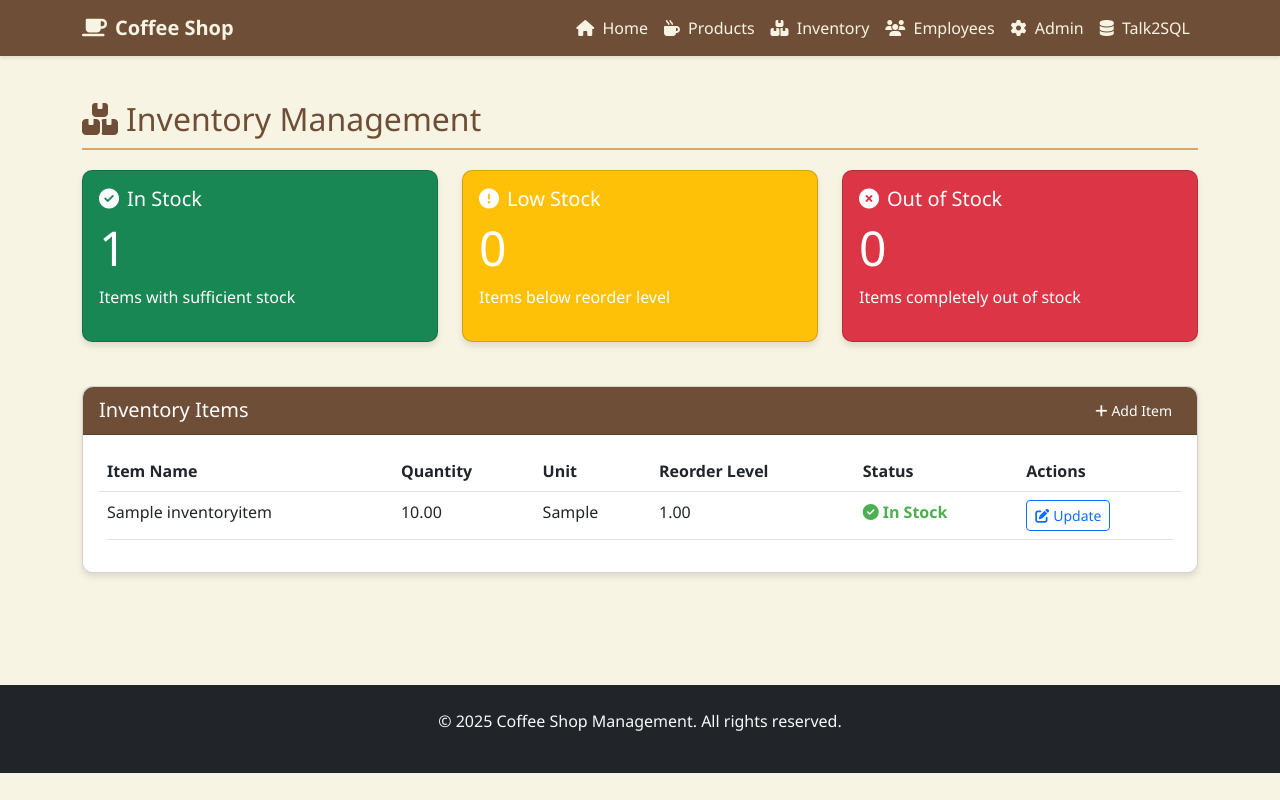
After one commit to Har2yQn78/chatbotDjango, a Django app: page /coffeshop/inventory/ in a window 1280 px wide. The commit adds this page. Run offline with Django 5.2, Linux system fonts and the light colour scheme; tables that the repository leaves empty hold one stand-in row (values such as "Sample post"); parts of the project's set-up code (start-up, migrations or seed data) failed here and were passed over.

Commit message:
update the UI

```diff
--- /dev/null
+++ b/src/coffeshop/urls.py
@@ -0,0 +1,13 @@
+from django.urls import path
+from . import views
+
+app_name = 'coffeshop'
+
+urlpatterns = [
+    path('', views.index, name='index'),
+    path('products/', views.product_list, name='product_list'),
+    path('products/<int:product_id>/', views.product_detail, name='product_detail'),
+    path('inventory/', views.inventory_list, name='inventory_list'),
+    path('inventory/update/<int:item_id>/', views.update_inventory, name='update_inventory'),
+    path('employees/', views.employee_list, name='employee_list'),
+]
--- a/src/coffeshop/views.py
+++ b/src/coffeshop/views.py
@@ -1,3 +1,107 @@
-from django.shortcuts import render
+from django.shortcuts import render, get_object_or_404, redirect
+from django.contrib.auth.decorators import login_required
+from django.db.models import Sum, Count, F
+from .models import (
+    EmployeeRole, Employee, ProductType,
+    Product, InventoryItem, ProductInventoryRequirement
+)
 
-# Create your views here.
+def index(request):
+    """Home page view for the coffee shop."""
+    context = {
+        'product_count': Product.objects.filter(is_available=True).count(),
+        'employee_count': Employee.objects.filter(is_active=True).count(),
+        'inventory_low': InventoryItem.objects.filter(quantity__lt=Sum('reorder_level')).count(),
+    }
+    return render(request, 'coffeshop/index.html', context)
+
+@login_required
+def product_list(request):
+    """View all products with filtering options."""
+    products = Product.objects.all()
+    product_types = ProductType.objects.all()
+
+    # Filter by product type if specified
+    product_type_id = request.GET.get('type')
+    if product_type_id:
+        products = products.filter(product_type_id=product_type_id)
+
+    # Filter by availability
+    availability = request.GET.get('available')
+    if availability:
+        is_available = availability == 'true'
+        products = products.filter(is_available=is_available)
+
+    context = {
+        'products': products,
+        'product_types': product_types,
+    }
+    return render(request, 'coffeshop/product_list.html', context)
+
+def product_detail(request, product_id):
+    """View details of a specific product."""
+    product = get_object_or_404(Product, id=product_id)
+    requirements = product.inventory_requirements.all()
+
+    context = {
+        'product': product,
+        'requirements': requirements,
+    }
+    return render(request, 'coffeshop/product_detail.html', context)
+
+# Inventory views
+def inventory_list(request):
+    inventory_items = InventoryItem.objects.all()
+    in_stock_count = inventory_items.filter(quantity__gt=F('reorder_level')).count()
+    low_stock_count = inventory_items.filter(quantity__lt=F('reorder_level'), quantity__gt=0).count()
+    out_of_stock_count = inventory_items.filter(quantity__lte=0).count()
+
+    context = {
+        'inventory_items': inventory_items,
+        'in_stock_count': in_stock_count,
+        'low_stock_count': low_stock_count,
+        'out_of_stock_count': out_of_stock_count,
+    }
+
+    return render(request, 'coffeshop/inventory_list.html', context)
+
+@login_required
+def update_inventory(request, item_id):
+    """Update inventory quantity."""
+    if request.method == 'POST':
+        item = get_object_or_404(InventoryItem, id=item_id)
+        try:
+            new_quantity = float(request.POST.get('quantity', 0))
+            item.quantity = new_quantity
+            item.save()
+            return redirect('coffeshop:inventory_list')
+        except ValueError:
+            # Handle invalid input
+            pass
+
+    return redirect('coffeshop:inventory_list')
+
+# Employee views
+@login_required
+def employee_list(request):
+    """View all employees with filtering by role."""
+    employees = Employee.objects.all()
+    roles = EmployeeRole.objects.all()
+
+    # Filter by role if specified
+    role_id = request.GET.get('role')
+    if role_id:
+        employees = employees.filter(role_id=role_id)
+
+    # Filter by active status
+    status = request.GET.get('status')
+    if status:
+        is_active = status == 'active'
+        employees = employees.filter(is_active=is_active)
+
+    context = {
+        'employees': employees,
+        'roles': roles,
+        'admin_url': '/admin/coffeshop/employee/add/',
+    }
+    return render(request, 'coffeshop/employee_list.html', context)
--- a/src/hrhome/urls.py
+++ b/src/hrhome/urls.py
@@ -20,4 +20,5 @@ from django.urls import path, include
 urlpatterns = [
     path('admin/', admin.site.urls),
     path('', include('ragui.urls')),
+    path('coffeshop/', include('coffeshop.urls')),
 ]
--- /dev/null
+++ b/src/ragui/templates/coffeshop/base.html
@@ -0,0 +1,181 @@
+<!DOCTYPE html>
+<html lang="en">
+<head>
+    <meta charset="UTF-8">
+    <meta name="viewport" content="width=device-width, initial-scale=1.0">
+    <title>{% block title %}Coffee Shop Management{% endblock %}</title>
+    <!-- Bootstrap CSS -->
+    <link href="https://cdn.jsdelivr.net/npm/bootstrap@5.3.0/dist/css/bootstrap.min.css" rel="stylesheet">
+    <!-- Font Awesome -->
+    <link rel="stylesheet" href="https://cdnjs.cloudflare.com/ajax/libs/font-awesome/6.4.0/css/all.min.css">
+    <!-- Custom CSS -->
+    <style>
+        :root {
+            --primary-color: #6f4e37;
+            --secondary-color: #d4a76a;
+            --light-color: #f8f4e3;
+            --dark-color: #3c2f2f;
+            --success-color: #4caf50;
+            --warning-color: #ff9800;
+            --danger-color: #f44336;
+        }
+
+        body {
+            background-color: var(--light-color);
+            font-family: 'Segoe UI', Tahoma, Geneva, Verdana, sans-serif;
+        }
+
+        .navbar {
+            background-color: var(--primary-color);
+            box-shadow: 0 2px 4px rgba(0, 0, 0, 0.1);
+        }
+
+        .navbar-brand {
+            font-weight: bold;
+            color: var(--light-color) !important;
+        }
+
+        .nav-link {
+            color: var(--light-color) !important;
+            transition: all 0.3s;
+        }
+
+        .nav-link:hover {
+            color: var(--secondary-color) !important;
+        }
+
+        .card {
+            border-radius: 10px;
+            box-shadow: 0 4px 6px rgba(0, 0, 0, 0.1);
+            transition: transform 0.3s;
+            margin-bottom: 20px;
+        }
+
+        .card:hover {
+            transform: translateY(-5px);
+        }
+
+        .card-header {
+            background-color: var(--primary-color);
+            color: white;
+            border-radius: 10px 10px 0 0 !important;
+        }
+
+        .btn-primary {
+            background-color: var(--primary-color);
+            border-color: var(--primary-color);
+        }
+
+        .btn-primary:hover {
+            background-color: var(--dark-color);
+            border-color: var(--dark-color);
+        }
+
+        .table {
+            background-color: white;
+            border-radius: 10px;
+            overflow: hidden;
+        }
+
+        .status-in-stock {
+            color: var(--success-color);
+            font-weight: bold;
+        }
+
+        .status-low-stock {
+            color: var(--warning-color);
+            font-weight: bold;
+        }
+
+        .status-out-of-stock {
+            color: var(--danger-color);
+            font-weight: bold;
+        }
+
+        .content-wrapper {
+            padding: 20px;
+        }
+
+        .section-title {
+            color: var(--primary-color);
+            margin-bottom: 20px;
+            border-bottom: 2px solid var(--secondary-color);
+            padding-bottom: 10px;
+        }
+    </style>
+    {% block extra_css %}{% endblock %}
+</head>
+<body>
+    <!-- Navigation -->
+    <nav class="navbar navbar-expand-lg navbar-dark">
+        <div class="container">
+            <a class="navbar-brand" href="{% url 'coffeshop:index' %}">
+                <i class="fas fa-coffee me-2"></i>Coffee Shop
+            </a>
+            <button class="navbar-toggler" type="button" data-bs-toggle="collapse" data-bs-target="#navbarNav">
+                <span class="navbar-toggler-icon"></span>
+            </button>
+            <div class="collapse navbar-collapse" id="navbarNav">
+                <ul class="navbar-nav ms-auto">
+                    <li class="nav-item">
+                        <a class="nav-link" href="{% url 'coffeshop:index' %}">
+                            <i class="fas fa-home me-1"></i> Home
+                        </a>
+                    </li>
+                    <li class="nav-item">
+                        <a class="nav-link" href="{% url 'coffeshop:product_list' %}">
+                            <i class="fas fa-mug-hot me-1"></i> Products
+                        </a>
+                    </li>
+                    <li class="nav-item">
+                        <a class="nav-link" href="{% url 'coffeshop:inventory_list' %}">
+                            <i class="fas fa-boxes me-1"></i> Inventory
+                        </a>
+                    </li>
+                    <li class="nav-item">
+                        <a class="nav-link" href="{% url 'coffeshop:employee_list' %}">
+                            <i class="fas fa-users me-1"></i> Employees
+                        </a>
+                    </li>
+                    <li class="nav-item">
+                        <a class="nav-link" href="/admin/">
+                            <i class="fas fa-cog me-1"></i> Admin
+                        </a>
+                    </li>
+                    <li class="nav-item">
+                        <a class="nav-link" href="/">
+                            <i class="fas fa-database me-1"></i> Talk2SQL
+                        </a>
+                    </li>
+                </ul>
+            </div>
+        </div>
+    </nav>
+
+    <!-- Main Content -->
+    <div class="container-fluid">
+        <div class="row">
+            {% block full_content %}
+            <div class="col-12">
+                <div class="content-wrapper">
+                    {% block content %}{% endblock %}
+                </div>
+            </div>
+            {% endblock %}
+        </div>
+    </div>
+
+    <!-- Footer -->
+    <footer class="bg-dark text-light py-4 mt-5">
+        <div class="container text-center">
+            <p>&copy; 2025 Coffee Shop Management. All rights reserved.</p>
+        </div>
+    </footer>
+
+    <!-- Bootstrap JS Bundle with Popper -->
+    <script src="https://cdn.jsdelivr.net/npm/bootstrap@5.3.0/dist/js/bootstrap.bundle.min.js"></script>
+    <!-- Chart.js -->
+    <script src="https://cdn.jsdelivr.net/npm/chart.js"></script>
+    {% block extra_js %}{% endblock %}
+</body>
+</html>
--- /dev/null
+++ b/src/ragui/templates/coffeshop/inventory_list.html
@@ -0,0 +1,122 @@
+{% extends 'coffeshop/base.html' %}
+
+{% block title %}Coffee Shop - Inventory{% endblock %}
+
+{% block content %}
+<div class="container py-4">
+    <h2 class="section-title"><i class="fas fa-boxes me-2"></i>Inventory Management</h2>
+
+    <!-- Inventory Status Summary -->
+    <div class="row mb-4">
+        <div class="col-md-4">
+            <div class="card text-white bg-success">
+                <div class="card-body">
+                    <h5 class="card-title"><i class="fas fa-check-circle me-2"></i>In Stock</h5>
+                    <h2 class="display-5">{{ in_stock_count }}</h2>
+                    <p>Items with sufficient stock</p>
+                </div>
+            </div>
+        </div>
+
+        <div class="col-md-4">
+            <div class="card text-white bg-warning">
+                <div class="card-body">
+                    <h5 class="card-title"><i class="fas fa-exclamation-circle me-2"></i>Low Stock</h5>
+                    <h2 class="display-5">{{ low_stock_count }}</h2>
+                    <p>Items below reorder level</p>
+                </div>
+            </div>
+        </div>
+
+        <div class="col-md-4">
+            <div class="card text-white bg-danger">
+                <div class="card-body">
+                    <h5 class="card-title"><i class="fas fa-times-circle me-2"></i>Out of Stock</h5>
+                    <h2 class="display-5">{{ out_of_stock_count }}</h2>
+                    <p>Items completely out of stock</p>
+                </div>
+            </div>
+        </div>
+    </div>
+
+    <!-- Inventory Table -->
+    <div class="card">
+        <div class="card-header d-flex justify-content-between align-items-center">
+            <h5 class="mb-0">Inventory Items</h5>
+            <a href="/admin/coffeshop/inventoryitem/add/" class="btn btn-sm btn-primary">
+                <i class="fas fa-plus me-1"></i>Add Item
+            </a>
+        </div>
+        <div class="card-body">
+            <div class="table-responsive">
+                <table class="table table-hover">
+                    <thead>
+                        <tr>
+                            <th>Item Name</th>
+                            <th>Quantity</th>
+                            <th>Unit</th>
+                            <th>Reorder Level</th>
+                            <th>Status</th>
+                            <th>Actions</th>
+                        </tr>
+                    </thead>
+                    <tbody>
+                        {% for item in inventory_items %}
+                        <tr>
+                            <td>{{ item.name }}</td>
+                            <td>{{ item.quantity }}</td>
+                            <td>{{ item.unit }}</td>
+                            <td>{{ item.reorder_level }}</td>
+                            <td>
+                                {% if item.quantity <= 0 %}
+                                <span class="status-out-of-stock"><i class="fas fa-times-circle me-1"></i>Out of Stock</span>
+                                {% elif item.quantity < item.reorder_level %}
+                                <span class="status-low-stock"><i class="fas fa-exclamation-circle me-1"></i>Low Stock</span>
+                                {% else %}
+                                <span class="status-in-stock"><i class="fas fa-check-circle me-1"></i>In Stock</span>
+                                {% endif %}
+                            </td>
+                            <td>
+                                <button type="button" class="btn btn-sm btn-outline-primary" data-bs-toggle="modal" data-bs-target="#updateModal{{ item.id }}">
+                                    <i class="fas fa-edit me-1"></i>Update
+                                </button>
+                            </td>
+                        </tr>
+
+                        <!-- Update Modal -->
+                        <div class="modal fade" id="updateModal{{ item.id }}" tabindex="-1" aria-hidden="true">
+                            <div class="modal-dialog">
+                                <div class="modal-content">
+                                    <div class="modal-header">
+                                        <h5 class="modal-title">Update Inventory: {{ item.name }}</h5>
+                                        <button type="button" class="btn-close" data-bs-dismiss="modal" aria-label="Close"></button>
+                                    </div>
+                                    <form action="{% url 'coffeshop:update_inventory' item.id %}" method="post">
+                                        {% csrf_token %}
+                                        <div class="modal-body">
+                                            <div class="mb-3">
+                                                <label for="quantity" class="form-label">New Quantity:</label>
+                                                <input type="number" class="form-control" id="quantity" name="quantity" value="{{ item.quantity }}" step="0.01">
+                                            </div>
+                                            <p class="text-muted">Current quantity: {{ item.quantity }} {{ item.unit }}</p>
+                                        </div>
+                                        <div class="modal-footer">
+                                            <button type="button" class="btn btn-secondary" data-bs-dismiss="modal">Cancel</button>
+                                            <button type="submit" class="btn btn-primary">Update</button>
+                                        </div>
+                                    </form>
+                                </div>
+                            </div>
+                        </div>
+                        {% empty %}
+                        <tr>
+                            <td colspan="6" class="text-center py-4">No inventory items found.</td>
+                        </tr>
+                        {% endfor %}
+                    </tbody>
+                </table>
+            </div>
+        </div>
+    </div>
+</div>
+{% endblock %}
--- a/src/ragui/templates/ragui/base.html
+++ b/src/ragui/templates/ragui/base.html
@@ -24,6 +24,9 @@
                 <ul class="navbar-nav me-auto">
                     <li class="nav-item">
                         <a class="nav-link" href="{% url 'ragui:index' %}">Home</a>
+                    </li>
+                    <li class="nav-item">
+                        <a class="nav-link" href="/coffeshop/">Coffee Shop Data</a>
                     </li>
                 </ul>
                 <div class="d-flex">
```
Also changed, not shown: src/ragui/templates/coffeshop/employee_list.html (added, +67 -0 lines), src/ragui/templates/coffeshop/index.html (added, +67 -0 lines), src/ragui/templates/coffeshop/product_detail.html (added, +99 -0 lines), src/ragui/templates/coffeshop/product_list.html (added, +86 -0 lines), 2 other files.
